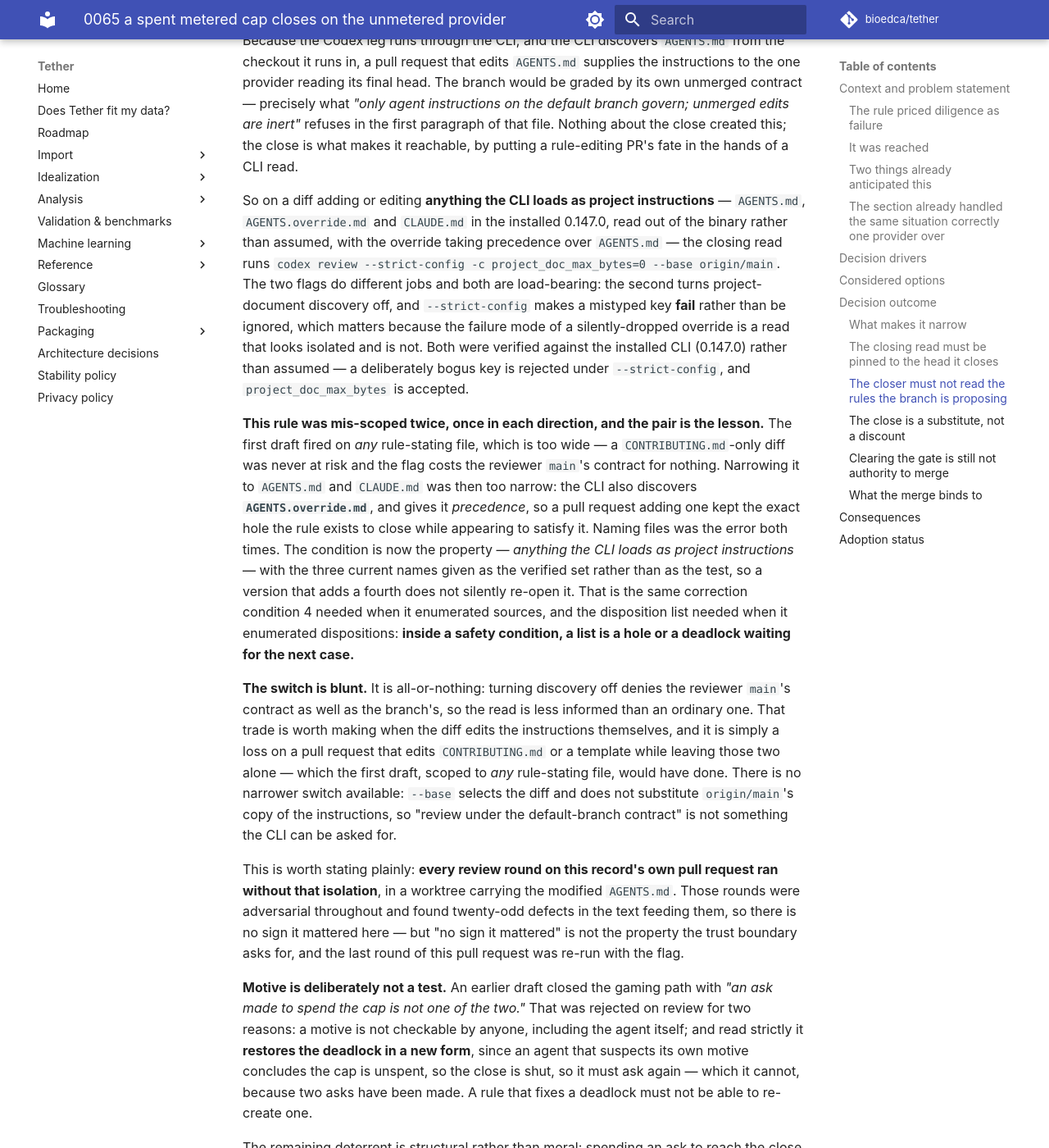
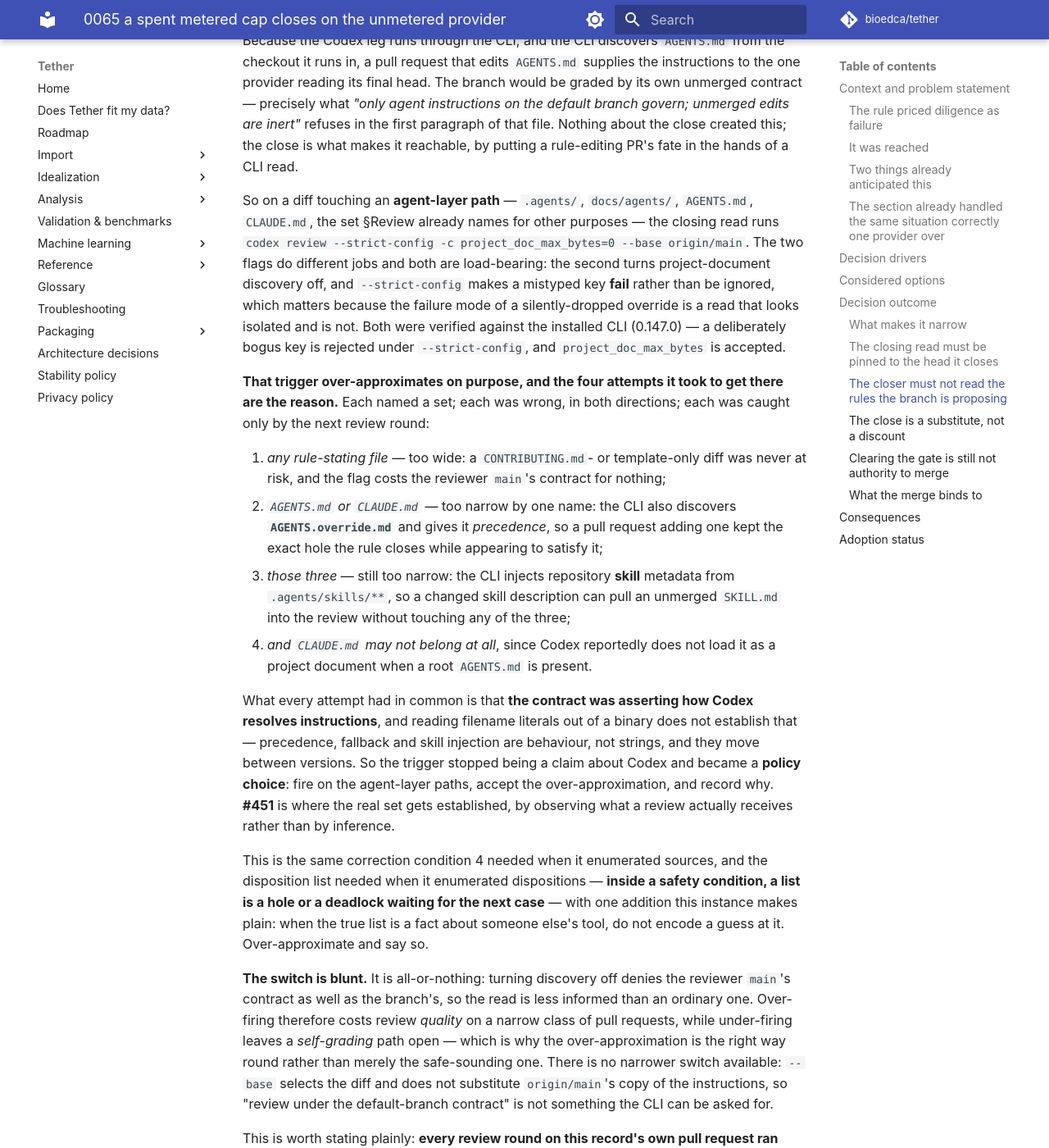
Before and after one commit to bioedca/tether, an MkDocs documentation site: the page built from docs/adr/0065-a-spent-metered-cap-closes-on-the-unmetered-provider.md, in a window 1280 px wide and 1400 px high, scrolled down 7299 px. Shown: the whole window at 82% size. Built offline with MkDocs 1.6.1 and Material for MkDocs 9.7.7, drawn with Linux system fonts in a browser that asks for light colours; comment, search, counter and statistics services are not loaded; the version menu is left out.

Commit message:
fix(agents): stop guessing what Codex loads, and over-approximate on purpose
Codex round 24, one P1 and one P2, and together they are the fourth mis-scoping
of the same sub-rule: the trigger missed branch-local skills under
.agents/skills/**, whose metadata the CLI injects -- so a changed skill
description could pull an unmerged SKILL.md into the review -- while also firing
on root-CLAUDE.md-only diffs, which Codex reportedly does not load as a project
document when a root AGENTS.md is present.

Four attempts, each wrong in BOTH directions, each caught only by the next round:
any rule-stating file; AGENTS.md+CLAUDE.md; those three plus AGENTS.override.md;
and now the skills gap. What they share is that the contract was asserting how
Codex RESOLVES instructions, and reading filename literals out of a binary does
not establish that -- precedence, fallback and skill injection are behaviour, not
strings, and they move between versions.

So the trigger stops being a claim about Codex and becomes a policy choice: fire
on the agent-layer paths AGENTS.md already names (.agents/, docs/agents/,
AGENTS.md, CLAUDE.md), accept that this over-fires, and say why. Over-firing
costs review QUALITY on a narrow class of PRs, since the switch also denies the
reviewer main's contract; under-firing leaves a SELF-GRADING path open. That
asymmetry is what makes over-approximation right here rather than merely
cautious.

#451 filed to establish the real set by OBSERVING what a review actually
receives, per file kind and per precedence, rather than by inference -- and to
re-check it on each CLI bump instead of re-arguing it.

ADR-0065 records all four attempts and the addition this instance makes to the
enumeration lesson: when the true list is a fact about someone else's tool, do
not encode a guess at it.

Local gates: 2938 passed, 19 skipped, 34 deselected; mkdocs --strict green.

```diff
--- a/docs/adr/0065-a-spent-metered-cap-closes-on-the-unmetered-provider.md
+++ b/docs/adr/0065-a-spent-metered-cap-closes-on-the-unmetered-provider.md
@@ -269,35 +269,48 @@ its final head. The branch would be graded by its own unmerged contract — prec
 first paragraph of that file. Nothing about the close created this; the close is what makes it
 reachable, by putting a rule-editing PR's fate in the hands of a CLI read.
 
-So on a diff adding or editing **anything the CLI loads as project instructions** — `AGENTS.md`,
-`AGENTS.override.md` and `CLAUDE.md` in the installed 0.147.0, read out of the binary rather than
-assumed, with the override taking precedence over `AGENTS.md` —
-the closing read runs
+So on a diff touching an **agent-layer path** — `.agents/`, `docs/agents/`, `AGENTS.md`,
+`CLAUDE.md`, the set §Review already names for other purposes — the closing read runs
 `codex review --strict-config -c project_doc_max_bytes=0 --base origin/main`. The two flags do
 different jobs and both are load-bearing: the second turns project-document discovery off, and
 `--strict-config` makes a mistyped key **fail** rather than be ignored, which matters because the
 failure mode of a silently-dropped override is a read that looks isolated and is not. Both were
-verified against the installed CLI (0.147.0) rather than assumed — a deliberately bogus key is
-rejected under `--strict-config`, and `project_doc_max_bytes` is accepted.
+verified against the installed CLI (0.147.0) — a deliberately bogus key is rejected under
+`--strict-config`, and `project_doc_max_bytes` is accepted.
 
-**This rule was mis-scoped twice, once in each direction, and the pair is the lesson.** The first
-draft fired on *any* rule-stating file, which is too wide — a `CONTRIBUTING.md`-only diff was never
-at risk and the flag costs the reviewer `main`'s contract for nothing. Narrowing it to `AGENTS.md`
-and `CLAUDE.md` was then too narrow: the CLI also discovers **`AGENTS.override.md`**, and gives it
-*precedence*, so a pull request adding one kept the exact hole the rule exists to close while
-appearing to satisfy it. Naming files was the error both times. The condition is now the property —
-*anything the CLI loads as project instructions* — with the three current names given as the
-verified set rather than as the test, so a version that adds a fourth does not silently re-open it.
-That is the same correction condition 4 needed when it enumerated sources, and the disposition list
-needed when it enumerated dispositions: **inside a safety condition, a list is a hole or a deadlock
-waiting for the next case.**
+**That trigger over-approximates on purpose, and the four attempts it took to get there are the
+reason.** Each named a set; each was wrong, in both directions; each was caught only by the next
+review round:
+
+1. *any rule-stating file* — too wide: a `CONTRIBUTING.md`- or template-only diff was never at risk,
+   and the flag costs the reviewer `main`'s contract for nothing;
+2. *`AGENTS.md` or `CLAUDE.md`* — too narrow by one name: the CLI also discovers
+   **`AGENTS.override.md`** and gives it *precedence*, so a pull request adding one kept the exact
+   hole the rule closes while appearing to satisfy it;
+3. *those three* — still too narrow: the CLI injects repository **skill** metadata from
+   `.agents/skills/**`, so a changed skill description can pull an unmerged `SKILL.md` into the
+   review without touching any of the three;
+4. *and `CLAUDE.md` may not belong at all*, since Codex reportedly does not load it as a project
+   document when a root `AGENTS.md` is present.
+
+What every attempt had in common is that **the contract was asserting how Codex resolves
+instructions**, and reading filename literals out of a binary does not establish that — precedence,
+fallback and skill injection are behaviour, not strings, and they move between versions. So the
+trigger stopped being a claim about Codex and became a **policy choice**: fire on the agent-layer
+paths, accept the over-approximation, and record why. **#451** is where the real set gets
+established, by observing what a review actually receives rather than by inference.
+
+This is the same correction condition 4 needed when it enumerated sources, and the disposition list
+needed when it enumerated dispositions — **inside a safety condition, a list is a hole or a deadlock
+waiting for the next case** — with one addition this instance makes plain: when the true list is a
+fact about someone else's tool, do not encode a guess at it. Over-approximate and say so.
 
 **The switch is blunt.** It is all-or-nothing:
 turning discovery off denies the reviewer `main`'s contract as well as the branch's, so the read is
-less informed than an ordinary one. That trade is worth making when the diff edits the instructions
-themselves, and it is simply a loss on a pull request that edits `CONTRIBUTING.md` or a template
-while leaving those two alone — which the first draft, scoped to *any* rule-stating file, would have
-done. There is no narrower switch available: `--base` selects the diff and does not substitute
+less informed than an ordinary one. Over-firing therefore costs review *quality* on a narrow class
+of pull requests, while under-firing leaves a *self-grading* path open — which is why the
+over-approximation is the right way round rather than merely the safe-sounding one. There is no
+narrower switch available: `--base` selects the diff and does not substitute
 `origin/main`'s copy of the instructions, so "review under the default-branch contract" is not
 something the CLI can be asked for.
 
```
Also changed, not shown: AGENTS.md (+21 -18 lines), CONTRIBUTING.md (+7 -6 lines).
